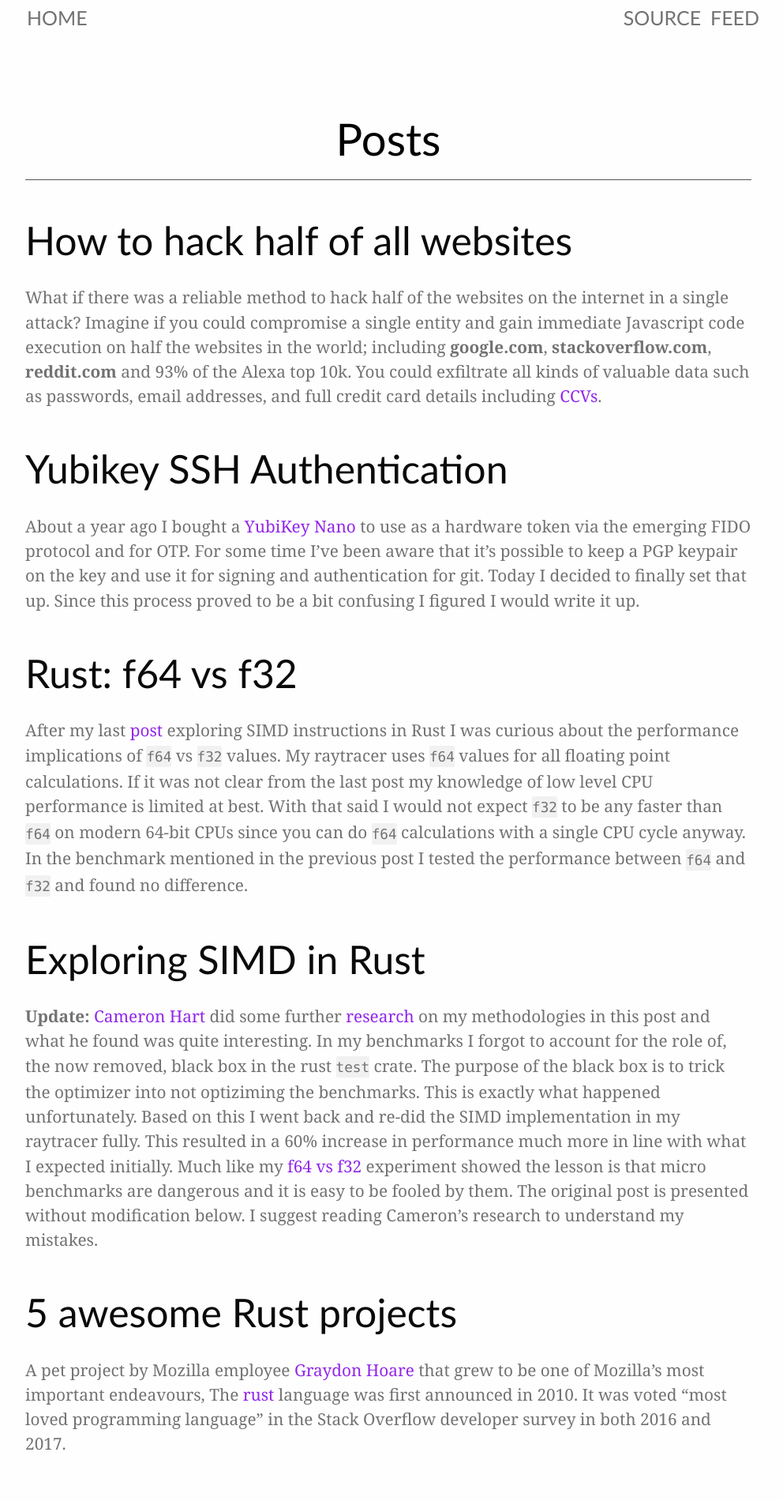
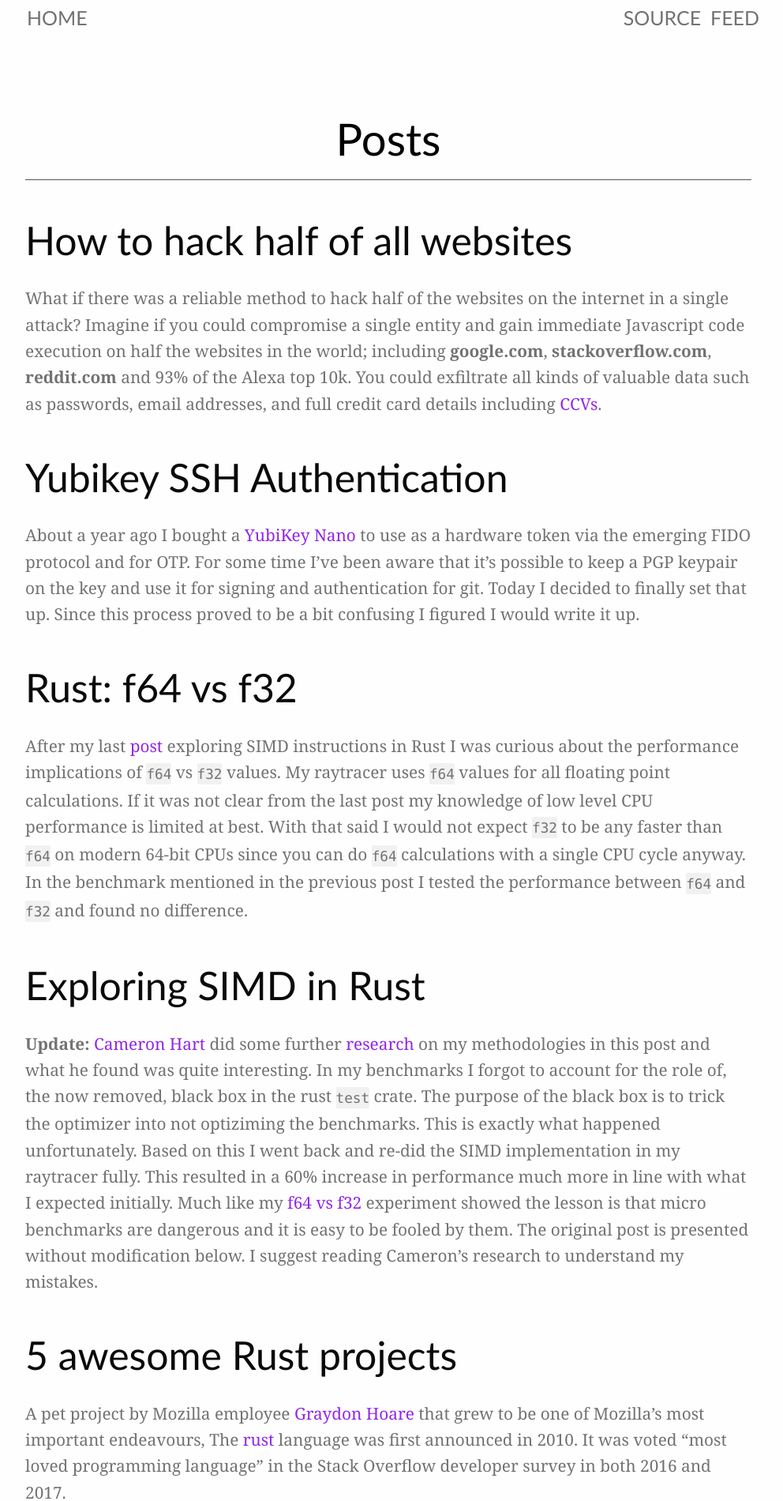
Before and after one commit to k0nserv/hugotunius.se, a Jekyll site: the page built from index.html, in a window 1280 px wide. Shown: the top 1900 px of the page at 79% size, without its empty margins (148-1140 px from the left). Built offline with Jekyll 4.4.1, drawn with Linux system fonts in a browser that asks for light colours.

Commit message:
[Style] Increase line height

```diff
--- a/_sass/screen.sass
+++ b/_sass/screen.sass
@@ -136,7 +136,7 @@ ul.posts
 p
   margin: 1.5em 0
   font-size: 1rem
-  line-height: 1.5em
+  line-height: 1.6em
 
 strong
   font-weight: bold
```
